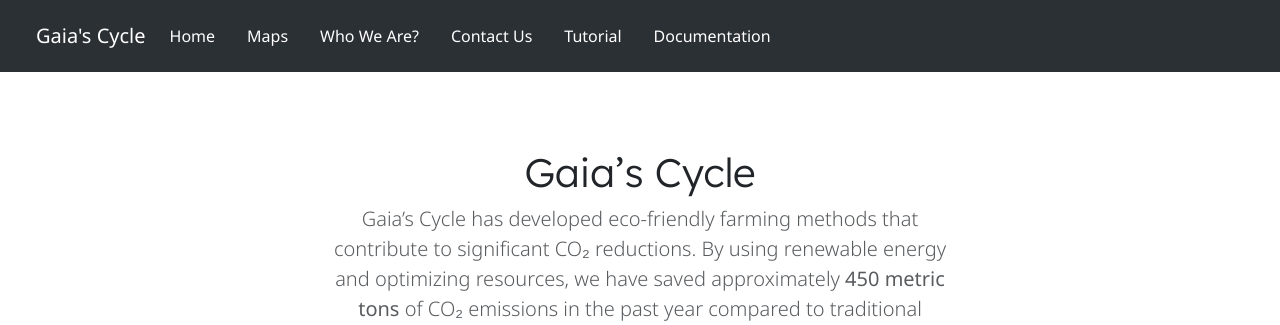
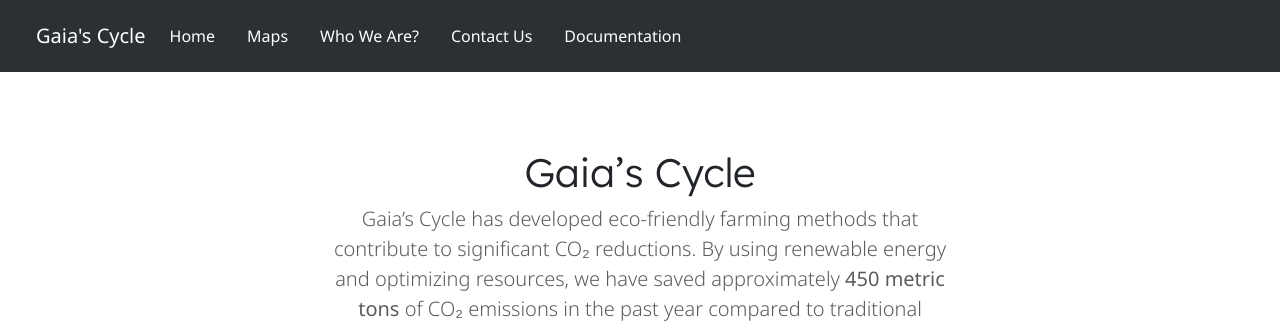
Before and after one commit to YouunFruit/GaiasCycle, a FastAPI app: page /about in a window 1280 px wide. Shown: the top 325 px of the page. Run offline with FastAPI, Linux system fonts and the light colour scheme; some libraries are stand-ins or nearby versions.

Commit message:
#46
just removed it from the navbar, but didnt delete the page itself

```diff
--- a/app/templates/base.html
+++ b/app/templates/base.html
@@ -41,9 +41,7 @@
                 <li class="nav-item">
                     <a class="nav-link" href="/contactUs">Contact Us</a>
                 </li>
-                <li class="nav-item">
-                    <a class="nav-link" href="/tutorial">Tutorial</a>
-                </li>
+
                 <li class="nav-item">
                     <a class="nav-link" href="https://mariebelle88.github.io/GaiasCycle/" target="_blank">Documentation</a>
                 </li>
```
